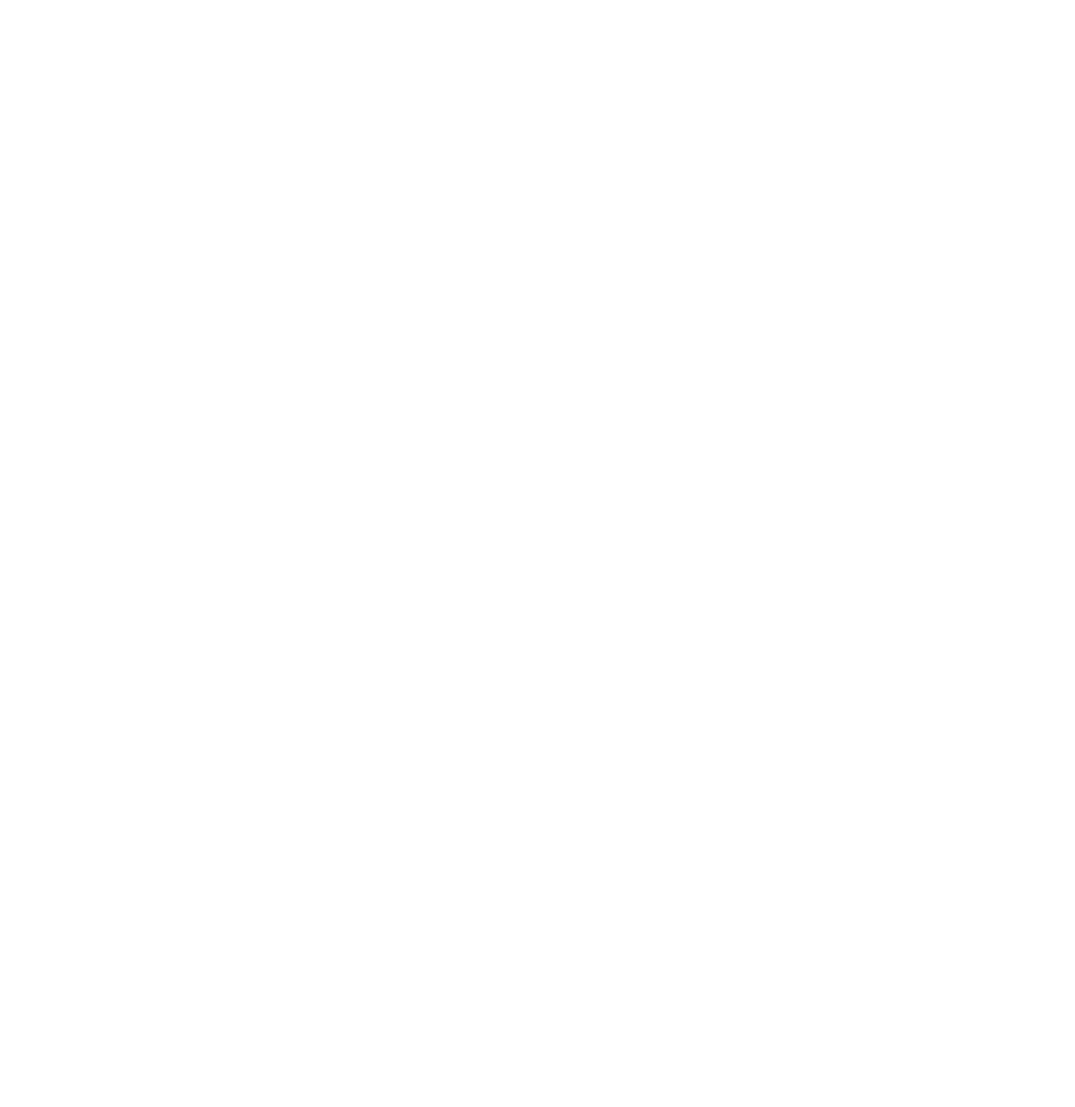
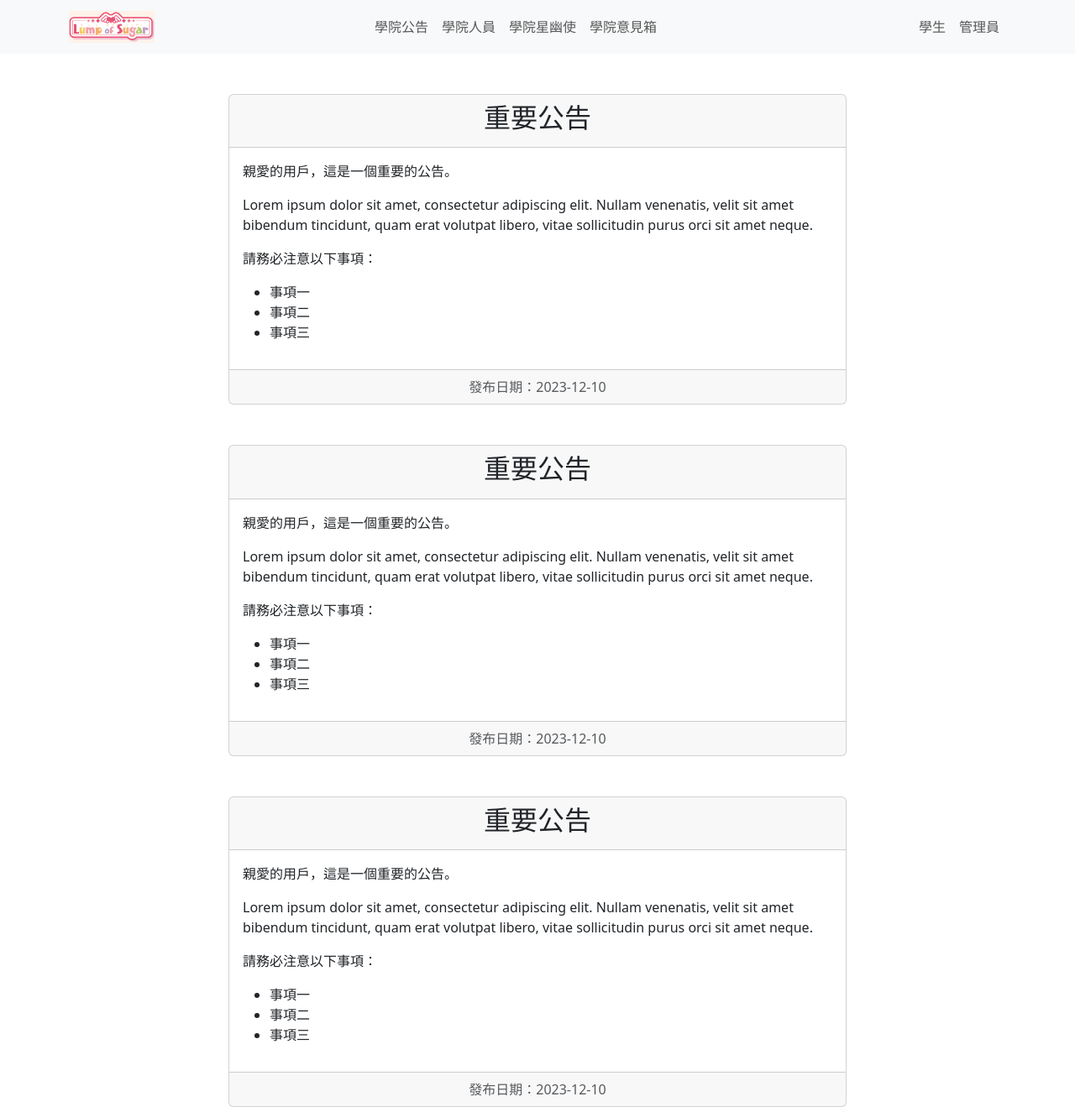
Before and after one commit to Naupjjin/CKCSC-Final-Exam-Source-Code, a Flask app: page /announcement in a window 1280 px wide. Before the commit the page is empty. Shown: the whole page at 84% size. Before the commit the page ends 800 px from the top, so only its background shows below. Run offline with Flask 3, Linux system fonts and the light colour scheme.

Commit message:
Hello word

```diff
--- a/Web/easy/templates/announcement.html
+++ b/Web/easy/templates/announcement.html
@@ -0,0 +1,87 @@
+<!DOCTYPE html>
+<html lang="en">
+<head>
+    <meta charset="UTF-8">
+    <meta name="viewport" content="width=device-width, initial-scale=1.0">
+    <link href="https://cdn.jsdelivr.net/npm/bootstrap@5.3.0/dist/css/bootstrap.min.css" rel="stylesheet">
+    <title>公告頁面</title>
+</head>
+<body>
+
+    {% include 'navbar.html' %}
+<div class="container mt-5">
+    <div class="row">
+        <div class="col-md-8 offset-md-2">
+            <div class="card">
+                <div class="card-header">
+                    <h2 class="text-center">重要公告</h2>
+                </div>
+                <div class="card-body">
+                    <p>親愛的用戶，這是一個重要的公告。</p>
+                    <p>Lorem ipsum dolor sit amet, consectetur adipiscing elit. Nullam venenatis, velit sit amet bibendum tincidunt, quam erat volutpat libero, vitae sollicitudin purus orci sit amet neque.</p>
+                    <p>請務必注意以下事項：</p>
+                    <ul>
+                        <li>事項一</li>
+                        <li>事項二</li>
+                        <li>事項三</li>
+                    </ul>
+                </div>
+                <div class="card-footer text-muted text-center">
+                    發布日期：2023-12-10
+                </div>
+            </div>
+        </div>
+    </div>
+</div>
+<div class="container mt-5">
+    <div class="row">
+        <div class="col-md-8 offset-md-2">
+            <div class="card">
+                <div class="card-header">
+                    <h2 class="text-center">重要公告</h2>
+                </div>
+                <div class="card-body">
+                    <p>親愛的用戶，這是一個重要的公告。</p>
+                    <p>Lorem ipsum dolor sit amet, consectetur adipiscing elit. Nullam venenatis, velit sit amet bibendum tincidunt, quam erat volutpat libero, vitae sollicitudin purus orci sit amet neque.</p>
+                    <p>請務必注意以下事項：</p>
+                    <ul>
+                        <li>事項一</li>
+                        <li>事項二</li>
+                        <li>事項三</li>
+                    </ul>
+                </div>
+                <div class="card-footer text-muted text-center">
+                    發布日期：2023-12-10
+                </div>
+            </div>
+        </div>
+    </div>
+</div>
+<div class="container mt-5">
+    <div class="row">
+        <div class="col-md-8 offset-md-2">
+            <div class="card">
+                <div class="card-header">
+                    <h2 class="text-center">重要公告</h2>
+                </div>
+                <div class="card-body">
+                    <p>親愛的用戶，這是一個重要的公告。</p>
+                    <p>Lorem ipsum dolor sit amet, consectetur adipiscing elit. Nullam venenatis, velit sit amet bibendum tincidunt, quam erat volutpat libero, vitae sollicitudin purus orci sit amet neque.</p>
+                    <p>請務必注意以下事項：</p>
+                    <ul>
+                        <li>事項一</li>
+                        <li>事項二</li>
+                        <li>事項三</li>
+                    </ul>
+                </div>
+                <div class="card-footer text-muted text-center">
+                    發布日期：2023-12-10
+                </div>
+            </div>
+        </div>
+    </div>
+</div>
+<!-- Bootstrap 5 JavaScript 放在 body 的最下方以提高頁面載入速度 -->
+<script src="https://cdn.jsdelivr.net/npm/bootstrap@5.3.0/dist/js/bootstrap.bundle.min.js"></script>
+</body>
+</html>
```
Also changed, not shown: Web/easy/templates/staryu.html (+7 -6 lines), Web/easy/templates/opinion.html (deleted).
